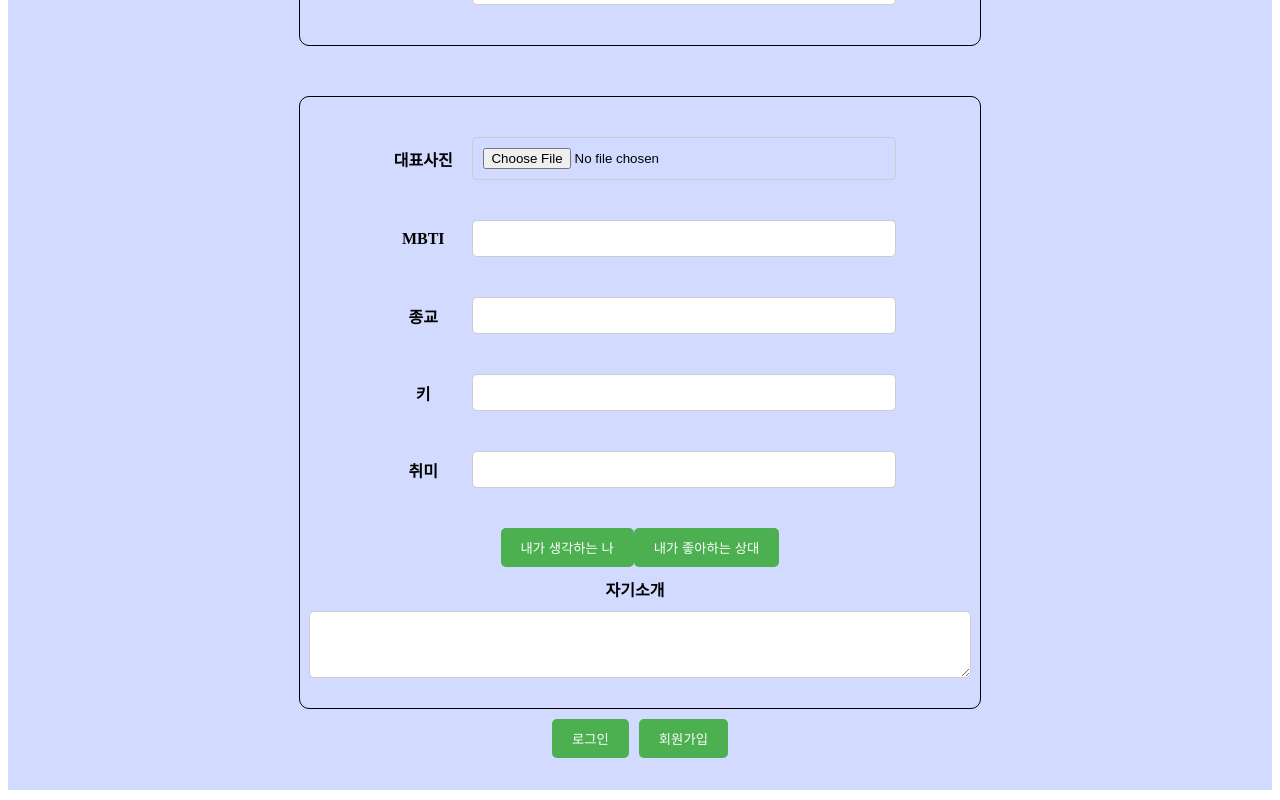
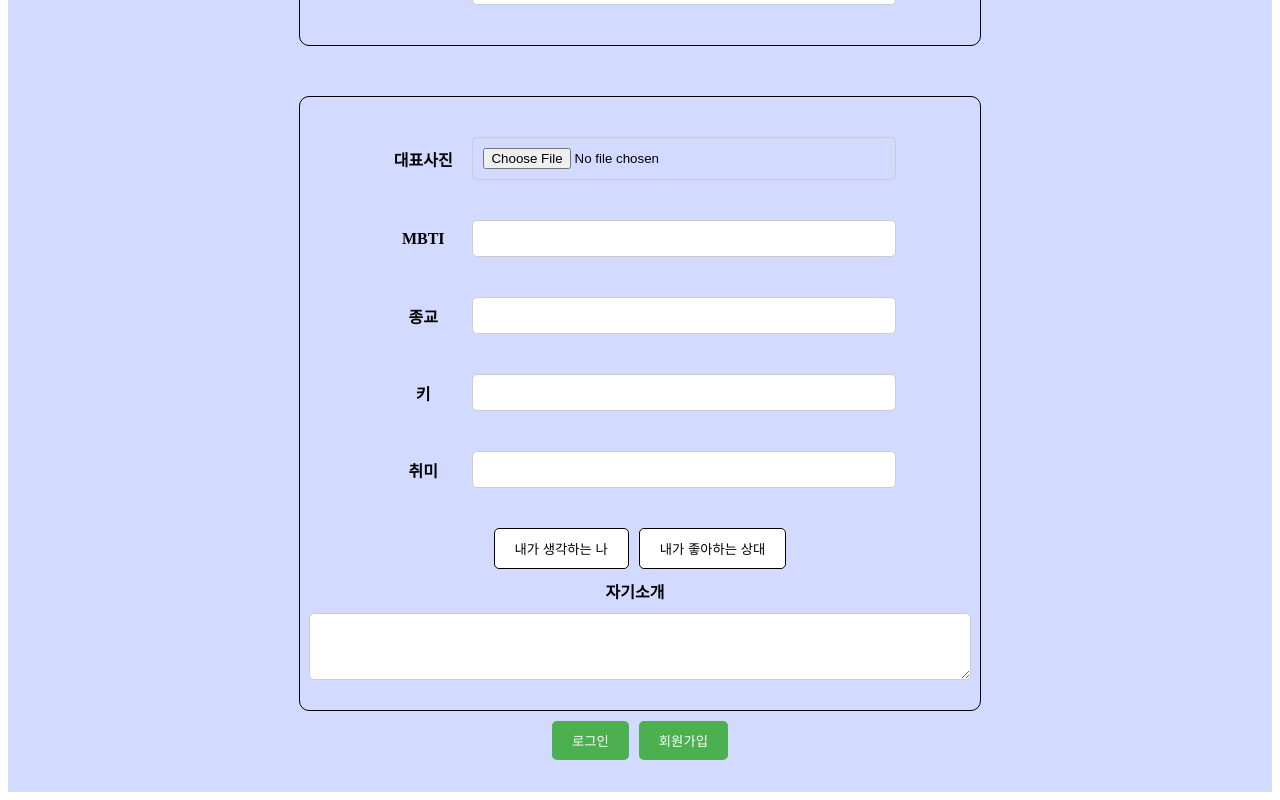
Before and after one commit to jeong1suk/KNOCKKNOCK, a React (Vite) app: page /register in a window 1280 px wide. Shown: the part 633-1433 px from the top of the page. Built offline with nearby package versions, Linux system fonts and the light colour scheme.

Commit message:
로그인, 회원가입 틀 완성

```diff
--- a/src/pages/register/RegisterForm.jsx
+++ b/src/pages/register/RegisterForm.jsx
@@ -165,8 +165,8 @@ function RegisterForm() {
 
 
         <LabelInput style={{justifyContent: "center"}}>
-          <StyledButton onClick={() => setIsPersonalityModalOpen(true)}>내가 생각하는 나</StyledButton>
-          <StyledButton onClick={() => setIsIdealModalOpen(true)}>내가 좋아하는 상대</StyledButton>
+          <ModalButton style={{marginRight : "10px"}} onClick={() => setIsPersonalityModalOpen(true)}>내가 생각하는 나</ModalButton>
+          <ModalButton onClick={() => setIsIdealModalOpen(true)}>내가 좋아하는 상대</ModalButton>
         </LabelInput>
         {isPersonalityModalOpen && (
         <Modal onClose={() => setIsPersonalityModalOpen(false)}>
@@ -195,7 +195,7 @@ function RegisterForm() {
           )}
 
           {isIdealModalOpen && (
-          <Modal onClose={() => setIsPersonalityModalOpen(false)}>
+          <Modal onClose={() => setIsIdealModalOpen(false)}>
             <h2>내가 좋아하는 상대는?</h2>
             <p>2개 이상 선택하세요</p>
             <div style={{ display: 'flex', flexWrap: 'wrap', justifyContent: 'space-around' }}>
@@ -220,11 +220,6 @@ function RegisterForm() {
             </Modal>
             )}
 
-        {/* <StyledLabel>내가 생각하는 나</StyledLabel>
-        <StyledInput type="text" value={personality} onChange={e => setPersonality(e.target.value)} />
-
-        <StyledLabel>내가 좋아하는 상대</StyledLabel>
-        <StyledInput type="text" value={ideal} onChange={e => setIdeal(e.target.value)} /> */}
 
         <StyledLabel>자기소개</StyledLabel>
         <StyledTextareaAutosize minRows={3} value={introduce} onChange={e => setIntroduce(e.target.value)} />
@@ -304,10 +299,6 @@ const StyledTextareaAutosize = styled(TextareaAutosize)`
 `;
 
 const ModalButton = styled.button`
-
-`
-
-const StyledTraitButton = styled.button`
   padding: 10px 20px;
   background-color: #FFFFFF;
   color: black;
```
Also changed, not shown: src/pages/play/Play.jsx (added).
